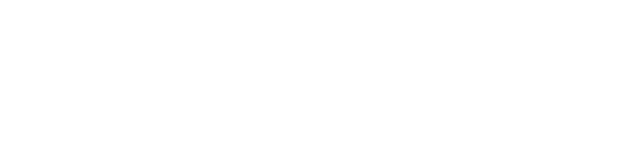
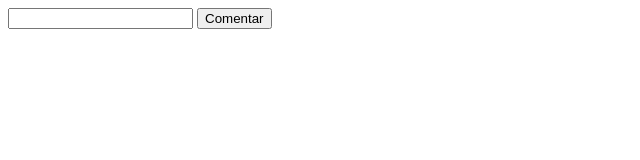
Before and after one commit to sandraposadasp/Caja-App-de-comentarios, a plain HTML site: page index.html in a window 1280 px wide. Shown: the whole page, without its empty margins (0-640 px from the left). Drawn offline with Linux system fonts and the light colour scheme.

Commit message:
input button y section

```diff
--- a/index.html
+++ b/index.html
@@ -6,6 +6,9 @@
     <title>Document</title>
 </head>
 <body>
+    <input type="text" id="comentar">
+    <button onclick="crearComentario()">Comentar</button>
+    <section id="container"></section>
 
      <script src="script.js"></script>
 </body>
```
